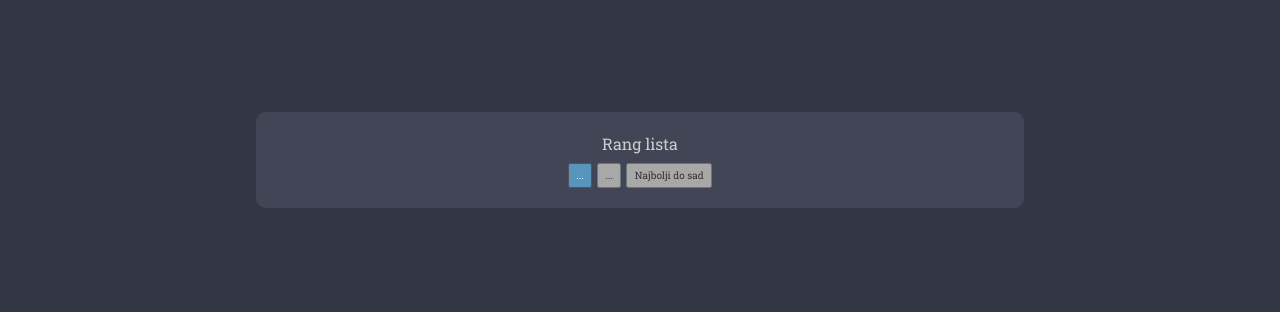
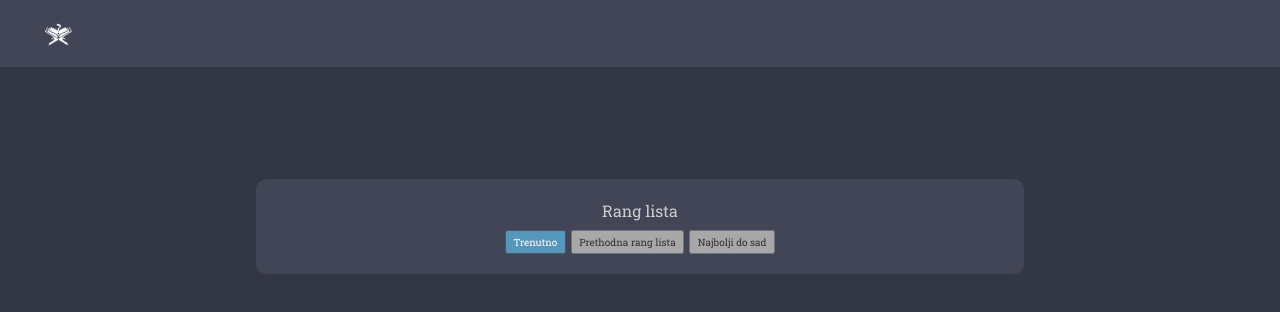
Before and after one commit to mmuminovic/pitajucene-quiz-frontend, a React (Create React App) app: page /ranking in a window 1280 px wide. Shown: the top 312 px of the page. Built offline with nearby package versions, Linux system fonts and the light colour scheme; no server answers.

Commit message:
navigation added

```diff
--- a/src/App.js
+++ b/src/App.js
@@ -8,7 +8,7 @@ import Register from './pages/Register'
 import Homepage from './pages/Homepage'
 import Game from './pages/Game'
 import Ranking from './pages/Ranking'
-// import Navigation from './containers/Navigation'
+import Navigation from './containers/Navigation'
 import { useSelector } from 'react-redux'
 import { store } from './store'
 import { authSlice } from './store/authSlice'
@@ -51,7 +51,7 @@ if (lsTest() === true) {
 function App() {
     return (
         <BrowserRouter>
-            {/* <Navigation /> */}
+            <Navigation />
             <Switch>
                 <Route exact path="/game" component={Game} />
                 <Route exact path="/ranking" component={Ranking} />
--- a/src/containers/Navigation.js
+++ b/src/containers/Navigation.js
@@ -1,4 +1,5 @@
-import React, { Component } from 'react'
+import React, { Component, useState } from 'react'
+import { useSelector, useDispatch } from 'react-redux'
 import {
     Collapse,
     Navbar,
@@ -13,58 +14,35 @@ import {
     DropdownItem,
     NavbarText,
 } from 'reactstrap'
+import { Menu } from '@material-ui/icons'
+import logo from '../assets/images/logo-white.png'
 
-class Navigation extends Component {
-    constructor(props) {
-        super(props)
-        this.state = {
-            isNavOpen: false,
-        }
-    }
-
-    toggle = () => {
-        const { isNavOpen } = this.state
-        this.setState({ ...this.state, isNavOpen: !isNavOpen })
-    }
-
-    render() {
-        const { isNavOpen } = this.state
+const Navigation = () => {
+    const [isNavOpen, changeNavOpen] = useState(false)
+    const dispatch = useDispatch()
+    const authState = useSelector((state) => state.auth)
 
     return (
         <div className="navigation">
-                <Navbar color="light" light expand="md">
-                    <NavbarBrand href="/">reactstrap</NavbarBrand>
-                    <NavbarToggler onClick={this.toggle} />
-                    <Collapse isOpen={isNavOpen} navbar>
-                        <Nav className="mr-auto" navbar>
-                            <NavItem>
-                                <NavLink href="/components/">
-                                    Components
-                                </NavLink>
-                            </NavItem>
-                            <NavItem>
-                                <NavLink href="https://github.com/reactstrap/reactstrap">
-                                    GitHub
-                                </NavLink>
-                            </NavItem>
+            <Navbar expand="xs">
+                <NavbarText>
+                    <img src={logo} alt="logo" width="32px" />
+                </NavbarText>
+                <Nav className="ml-auto" navbar>
                     <UncontrolledDropdown nav inNavbar>
-                                <DropdownToggle nav caret>
-                                    Options
+                        <DropdownToggle nav style={{ color: '#fff' }}>
+                            {authState.fullName}
                         </DropdownToggle>
                         <DropdownMenu right>
-                                    <DropdownItem>Option 1</DropdownItem>
-                                    <DropdownItem>Option 2</DropdownItem>
+                            <DropdownItem>Moj profil</DropdownItem>
                             <DropdownItem divider />
-                                    <DropdownItem>Reset</DropdownItem>
+                            <DropdownItem>Odjavi se</DropdownItem>
                         </DropdownMenu>
                     </UncontrolledDropdown>
                 </Nav>
-                        <NavbarText>Simple Text</NavbarText>
-                    </Collapse>
             </Navbar>
         </div>
     )
 }
-}
 
 export default Navigation
--- a/src/pages/Ranking.js
+++ b/src/pages/Ranking.js
@@ -50,8 +50,8 @@ export default function Ranking(props) {
                 <RankingTitle
                     select={select}
                     selected={selected}
-                    currentPeriod={currentPeriod || '...'}
-                    lastPeriod={lastPeriod || '...'}
+                    currentPeriod={currentPeriod || 'Trenutno'}
+                    lastPeriod={lastPeriod || 'Prethodna rang lista'}
                 />
                 <div className="ranking-list">{rankingList}</div>
             </div>
--- a/src/styles/_components.scss
+++ b/src/styles/_components.scss
@@ -229,3 +229,13 @@
     border-radius: 1rem;
     margin-top: 1rem;
 }
+
+.navigation {
+    background-color: $color-grey;
+    color: $color-white;
+    font-size: 1.6rem;
+    & > * {
+        font-size: 1.6rem;
+    }
+    padding: 1rem 3.2rem;
+}
```
Lines whose indentation alone changed are shown as unchanged.
